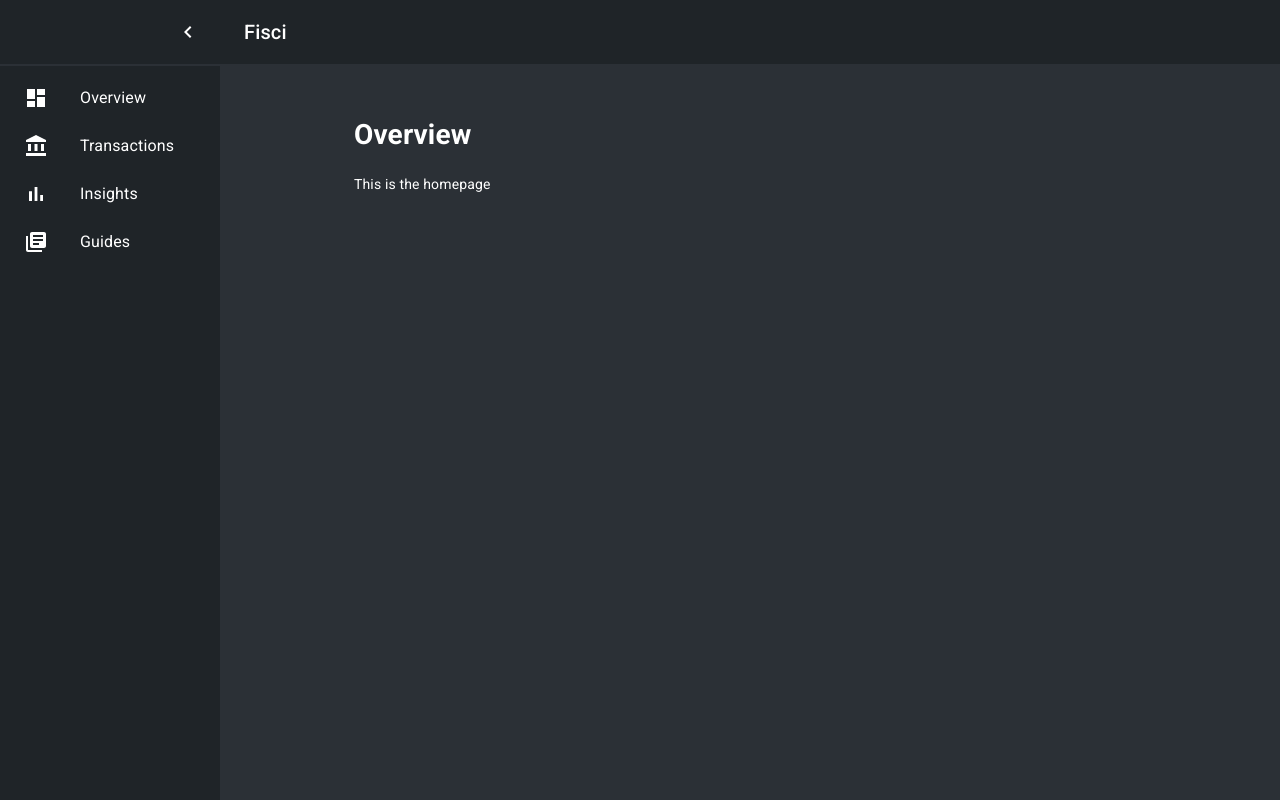
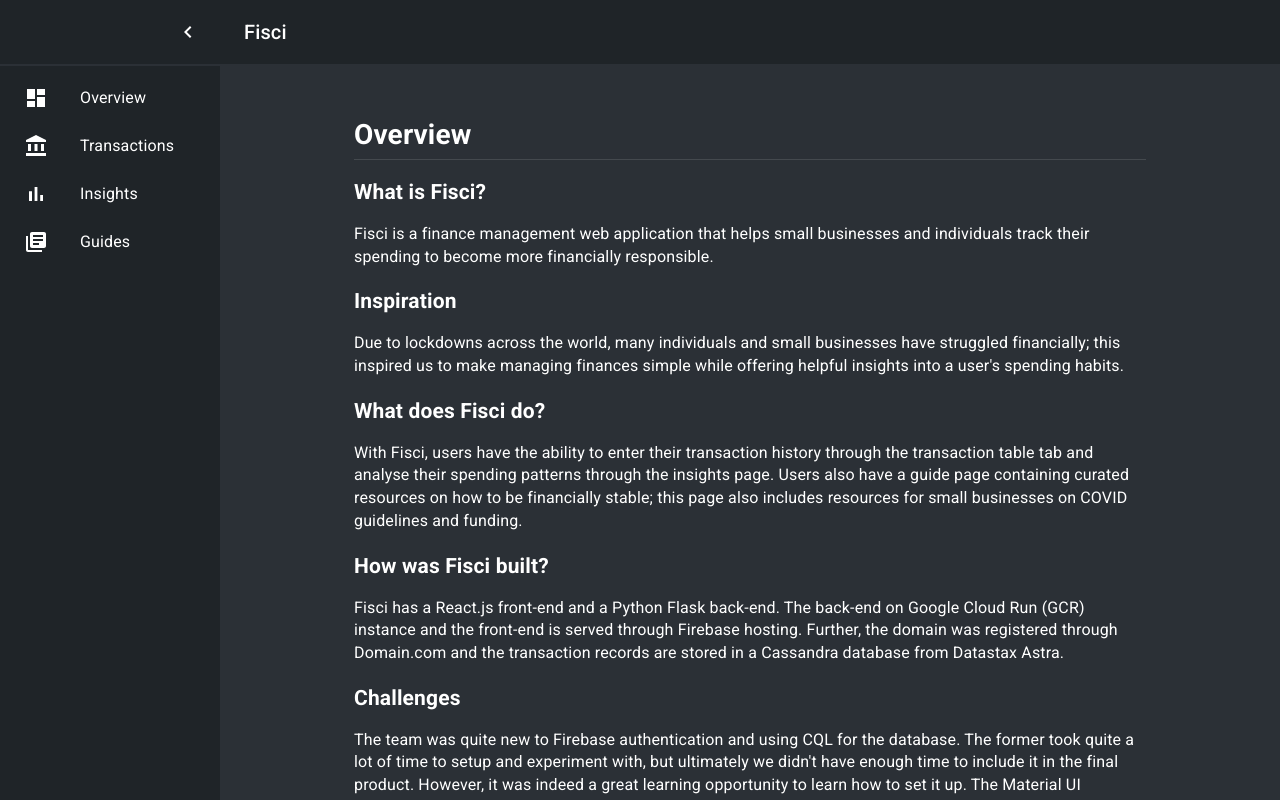
Before and after one commit to sudotensor/fisci, a React (Create React App) app: page / in a window 1280 px wide. Built offline with nearby package versions, Linux system fonts and the light colour scheme; no server answers.

Commit message:
Update Overview page

```diff
--- a/src/pages/InsightsPage.tsx
+++ b/src/pages/InsightsPage.tsx
@@ -2,14 +2,18 @@
 import { PieChart } from "./insights/pieChart";
 import { LineChart } from "./insights/lineChart";
 import { Grid } from "@material-ui/core";
+import Divider from "@material-ui/core/Divider";
 
 type Props = {};
 
 export function InsightsPage(props: Props) {
   return (
     <div>
-      <h1>Insights</h1>
-      <p>View patterns in your spending history to see where you can save</p>
+      <h1 style={{ marginBottom: 4 }}>Insights</h1>
+      <Divider />
+      <p style={{ fontSize: 16 }}>
+        View patterns in your spending history to see where you can save
+      </p>{" "}
       <Grid container spacing={2}>
         <Grid item xs={12}>
           <PieChart />
--- a/src/pages/OverviewPage.tsx
+++ b/src/pages/OverviewPage.tsx
@@ -1,12 +1,83 @@
 import * as React from "react";
+import Divider from "@material-ui/core/Divider";
 
 type Props = {};
 
 export function OverviewPage(props: Props) {
   return (
     <div>
-      <h1>Overview</h1>
-      <p>This is the homepage</p>
+      <h1 style={{ marginBottom: 4 }}>Overview</h1>
+      <Divider />
+
+      <h2 style={{ marginBottom: 2 }}>What is Fisci?</h2>
+      <p style={{ fontSize: 16 }}>
+        Fisci is a finance management web application that helps small
+        businesses and individuals track their spending to become more
+        financially responsible.
+      </p>
+
+      <h2 style={{ marginBottom: 2 }}>Inspiration</h2>
+      <p style={{ fontSize: 16 }}>
+        Due to lockdowns across the world, many individuals and small businesses
+        have struggled financially; this inspired us to make managing finances
+        simple while offering helpful insights into a user's spending habits.
+      </p>
+
+      <h2 style={{ marginBottom: 2 }}>What does Fisci do?</h2>
+      <p style={{ fontSize: 16 }}>
+        With Fisci, users have the ability to enter their transaction history
+        through the transaction table tab and analyse their spending patterns
+        through the insights page. Users also have a guide page containing
+        curated resources on how to be financially stable; this page also
+        includes resources for small businesses on COVID guidelines and funding.
+      </p>
+
+      <h2 style={{ marginBottom: 2 }}>How was Fisci built?</h2>
+      <p style={{ fontSize: 16 }}>
+        Fisci has a React.js front-end and a Python Flask back-end. The back-end
+        on Google Cloud Run (GCR) instance and the front-end is served through
+        Firebase hosting. Further, the domain was registered through Domain.com
+        and the transaction records are stored in a Cassandra database from
+        Datastax Astra.
+      </p>
+
+      <h2 style={{ marginBottom: 2 }}>Challenges</h2>
+      <p style={{ fontSize: 16 }}>
+        The team was quite new to Firebase authentication and using CQL for the
+        database. The former took quite a lot of time to setup and experiment
+        with, but ultimately we didn't have enough time to include it in the
+        final product. However, it was indeed a great learning opportunity to
+        learn how to set it up. The Material UI documentation was quite
+        cumbersome to go through, and the sheer size of the library proved quite
+        overwhelming.
+      </p>
+
+      <h2 style={{ marginBottom: 2 }}>Accomplishments</h2>
+      <p style={{ fontSize: 16 }}>
+        We're proud of having a lightning fast backend and a smooth-as-butter,
+        minimalist front-end that provides a great user experience.
+      </p>
+
+      <h2 style={{ marginBottom: 2 }}>Learning Opportunity</h2>
+      <p style={{ fontSize: 16 }}>
+        We're also proud of have learned quite a lot about developing web apps
+        in React with Python Flask as a backend - the part of linking the app
+        with Google Cloud was particularly interesting. We also learned how to
+        collaborate better by paralellising tasks and gained technical knowlege
+        from one another.
+      </p>
+
+      <h2 style={{ marginBottom: 2 }}>What's Next?</h2>
+      <p style={{ fontSize: 16 }}>
+        Our next steps is to polish the app and link it with Firebase
+        authentication (Sign-in with Google) and to add time-series prediction
+        based on transaction history. We also plan on making the app mobile
+        compatible with features to scan receipts and invoices and automatically
+        populate the transaction table. A big step would be to use an
+        OpenBanking API to automatically feed in the user transactions from
+        their bank account. Also, we plan on adding a subscription (renewal
+        payments) tracker that would remind users when a subscription is due.
+      </p>
     </div>
   );
 }
```
